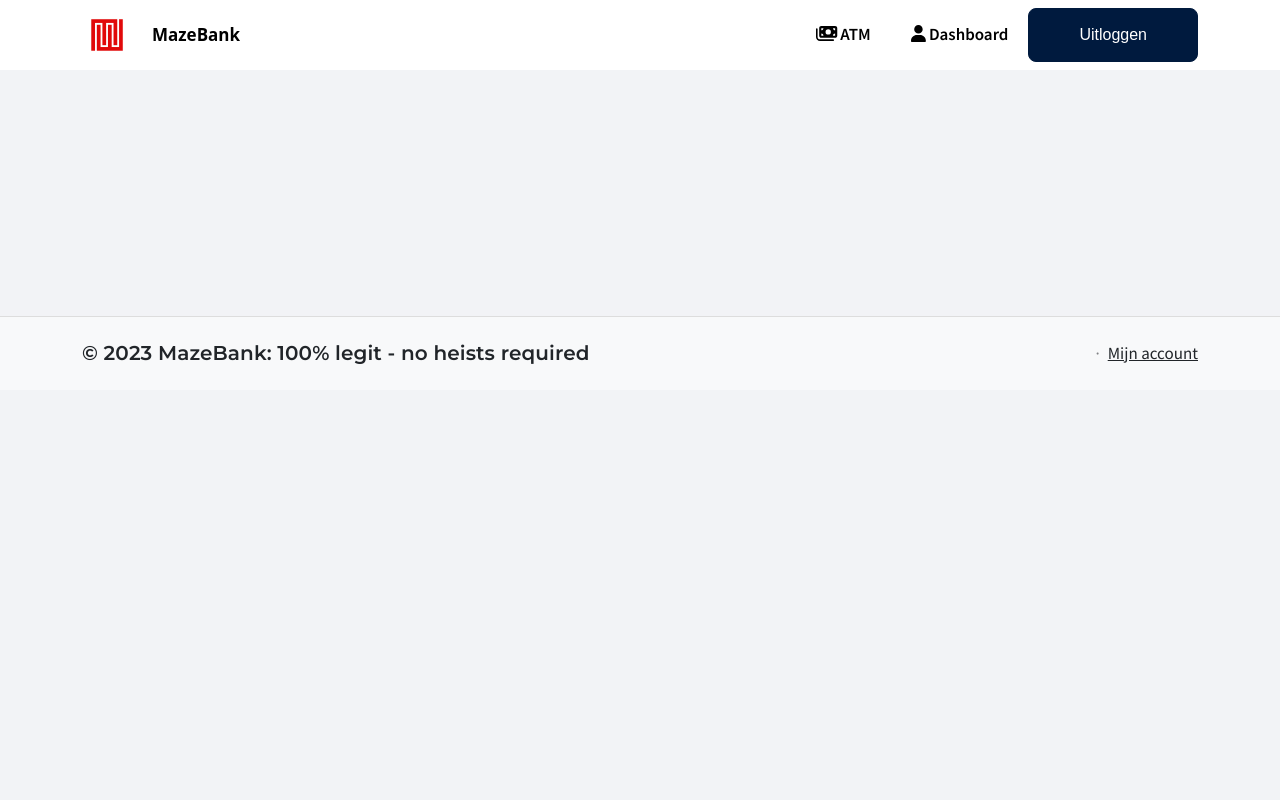
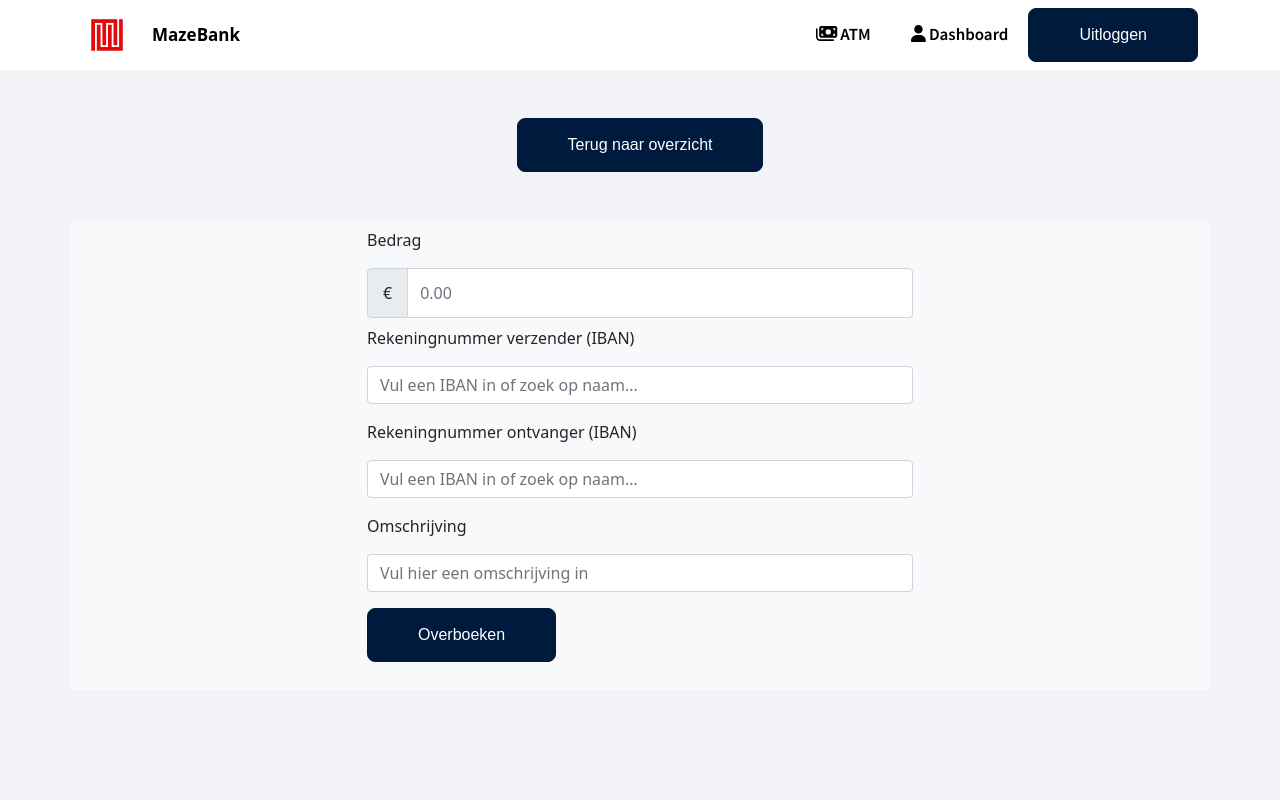
Before and after one commit to sebaswvv/MazeBank, a Vue app in the folder frontend/: page /employee/transfer in a window 1280 px wide. Shown: the top 800 px of the page. Built offline with nearby package versions, Linux system fonts and the light colour scheme; sample sign-in values are in the browser's storage.

Commit message:
frontend: transfer page for employees

```diff
--- a/frontend/src/router/index.ts
+++ b/frontend/src/router/index.ts
@@ -24,6 +24,11 @@ const routes = [
   { path: '/account', component: Account, meta: { requiresAuth: true } },
   { path: '/transfer', component: TransferView, meta: { requiresAuth: true } },
   { path: '/employee/transactions', component: AllTransactionsView, meta: { requiresAdmin: true } },
+  { path: '/employee/transfer',
+    component: TransferView,
+    meta: { requiresAdmin: true },
+    props: { employeeView: true },
+  },
   { path: '/users', component: AllUsersView, meta: { requiresAdmin: true } },
   { path: '/accounts', component: AllAccountsView, meta: { requiresAdmin: true } },
   { path: '/edit-account', component: EditAccountView, meta: { requiresAdmin: true } },
--- a/frontend/src/views/EmployeeDashboardView.vue
+++ b/frontend/src/views/EmployeeDashboardView.vue
@@ -16,6 +16,14 @@
                     <span class="button-text">Overzicht rekeningen</span>
                     <span class="button-icon">
                         <font-awesome-icon icon="fa-solid fa-credit-card" />
+                    </span>
+                </button>
+            </div>
+            <div>
+                <button class="btn btn-secondary btn-lg btn-block custom-button" @click="handleNav('employee/transfer')">
+                    <span class="button-text">Overboeken</span>
+                    <span class="button-icon">
+                        <font-awesome-icon icon="fa-solid fa-money-bill-transfer" />
                     </span>
                 </button>
             </div>
--- a/frontend/src/views/TransferView.vue
+++ b/frontend/src/views/TransferView.vue
@@ -1,12 +1,12 @@
 <template>
     <div class="container py-5">
         <div class="row">
-            <div class="col d-flex justify-content-center">
+            <div class="col d-flex justify-content-center mb-5">
                 <button class="btn-primary" @click="handleBackButton">Terug naar overzicht</button>
             </div>
         </div>
 
-        <div class="row py-5 rounded">
+        <div v-if="!employeeView" class="row mb-5 rounded">
             <div class="col d-flex justify-content-center">
                 <AccountPreview :title="account?.accountType === AccountType.CURRENT ? 'Betaalrekening' : 'Spaarrekening'" />
             </div>
@@ -20,11 +20,21 @@
                     <input type="number" class="form-control" placeholder="0.00" inputmode="decimal" step="0.01" min="0.01" v-model="amount">
                 </div>
 
+                <div v-if="employeeView" class="mb-3">
+                    <label for="senderIban" class="form-label">Rekeningnummer verzender (IBAN)</label>
+                    <input class="form-control" id="senderIban" list="senderIbanSearch" placeholder="Vul een IBAN in of zoek op naam..." v-model="senderIban" @input="e => handleIbanSearch(e, 'sender')">
+                    <datalist id="senderIbanSearch">
+                        <option v-for="result in senderIbanSearchResults" :value="result.iban">
+                            {{ result.firstName }} {{ result.lastName }}
+                        </option>
+                    </datalist>
+                </div>
+
                 <div class="mb-3">
-                    <label for="iban" class="form-label">Rekeningnummer ontvanger (IBAN)</label>
-                    <input class="form-control" id="iban" list="ibanSearch" placeholder="Vul een IBAN in of zoek op naam..." v-model="iban" @input="handleIbanSearch">
-                    <datalist id="ibanSearch">
-                        <option v-for="result in ibanSearchResults" :value="result.iban">
+                    <label for="receiverIban" class="form-label">Rekeningnummer ontvanger (IBAN)</label>
+                    <input class="form-control" id="receiverIban" list="receiverIbanSearch" placeholder="Vul een IBAN in of zoek op naam..." v-model="receiverIban" @input="e => handleIbanSearch(e, 'receiver')">
+                    <datalist id="receiverIbanSearch">
+                        <option v-for="result in receiverIbanSearchResults" :value="result.iban">
                             {{ result.firstName }} {{ result.lastName }}
                         </option>
                     </datalist>
@@ -45,43 +55,56 @@
 <script setup lang="ts">
 import { onMounted, ref } from 'vue';
 import { storeToRefs } from 'pinia';
+import { AxiosError } from 'axios';
 import AccountPreview from '../components/AccountPreview.vue';
 import { useAccountStore } from '../stores/AccountStore';
 import { useTransactionStore } from '../stores/TransactionStore';
 import router from '../router';
 import AccountSearch from '../interfaces/AccountSearch';
 import { AccountType } from '../enums/AccountType';
-import { AxiosError } from 'axios';
+
+const { employeeView } = defineProps({
+    employeeView: {
+        type: Boolean,
+        required: false,
+        default: false,
+    },
+});
 
 const accountStore = useAccountStore();
 const { account } = storeToRefs(accountStore);
 const transactionStore = useTransactionStore();
-const ibanSearchResults = ref<AccountSearch[]>([]);
 
+const senderIbanSearchResults = ref<AccountSearch[]>([]);
+const receiverIbanSearchResults = ref<AccountSearch[]>([]);
 const amount = ref<number | null>();
-const iban = ref('');
+const senderIban = ref('');
+const receiverIban = ref('');
 const description = ref('');
 const submitMessage = ref('');
 
 function handleBackButton() {
-    router.push('/account');
+    router.push(employeeView ? '/employee' : '/account');
 }
 
-async function handleIbanSearch({ target }: Event) {
+async function handleIbanSearch({ target }: Event, type: 'sender' | 'receiver') {
     const query = (target as HTMLInputElement).value.trim();
     const results = query ? await accountStore.searchAccount(query) : [];
-    ibanSearchResults.value = results.slice(0, 20);
+    const searchResults = type === 'sender' ? senderIbanSearchResults : receiverIbanSearchResults;
+    searchResults.value = results.slice(0, 20);
 }
 
 async function handleSubmit(e: Event) {
     e.preventDefault();
 
     try {
+        const sender = employeeView ? senderIban.value : account.value!.iban;
+
         await transactionStore.createTransaction({
             amount: amount.value!,
             description: description.value,
-            senderIban: account.value!.iban,
-            receiverIban: iban.value,
+            senderIban: sender,
+            receiverIban: receiverIban.value,
         });
     } catch (err) {
         if (err instanceof AxiosError)
@@ -93,7 +116,8 @@ async function handleSubmit(e: Event) {
 }
 
 onMounted(async () => {
-    if (!account.value) {
+    // redirect to dashboard if no account is selected
+    if (!employeeView && !account.value) {
         return router.push('/dashboard');
     }
 });
```
